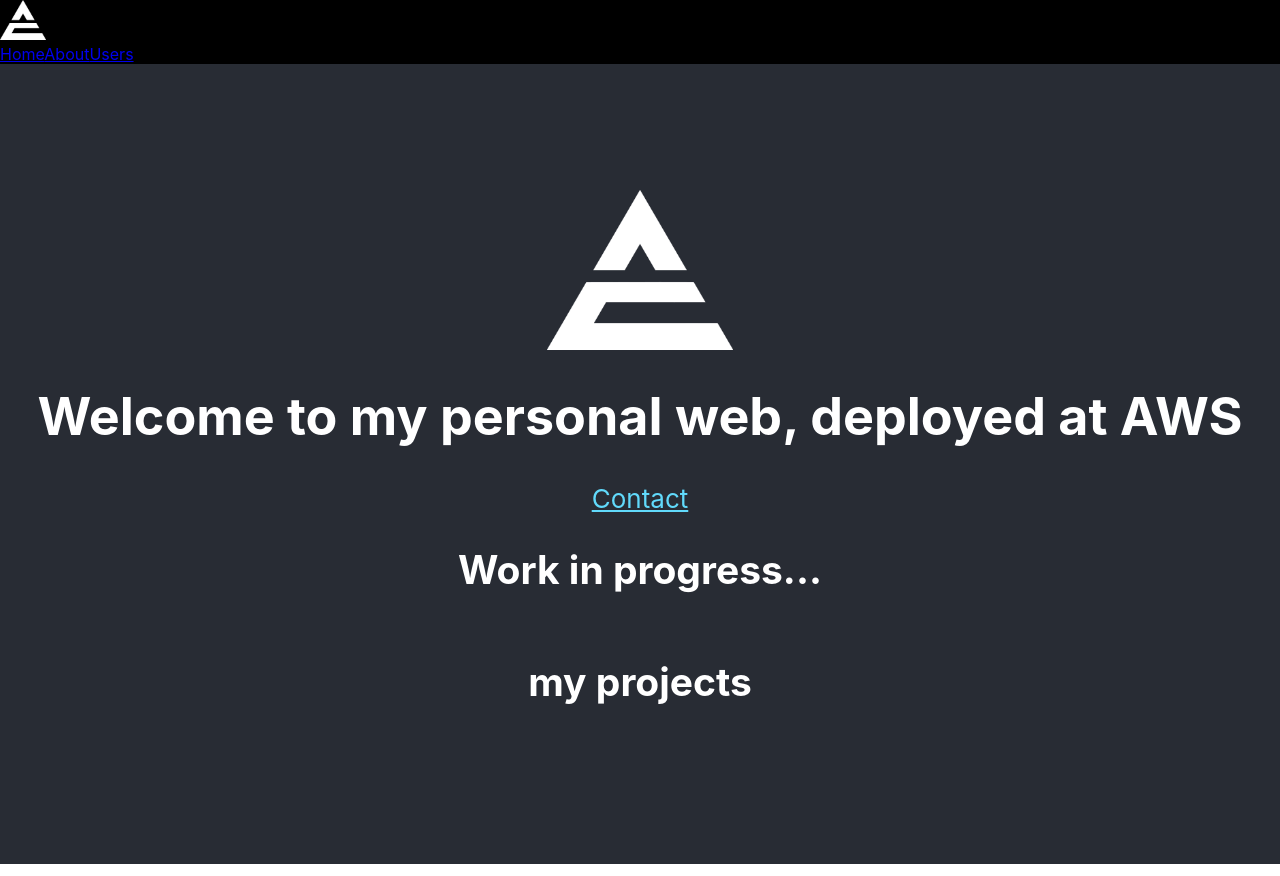
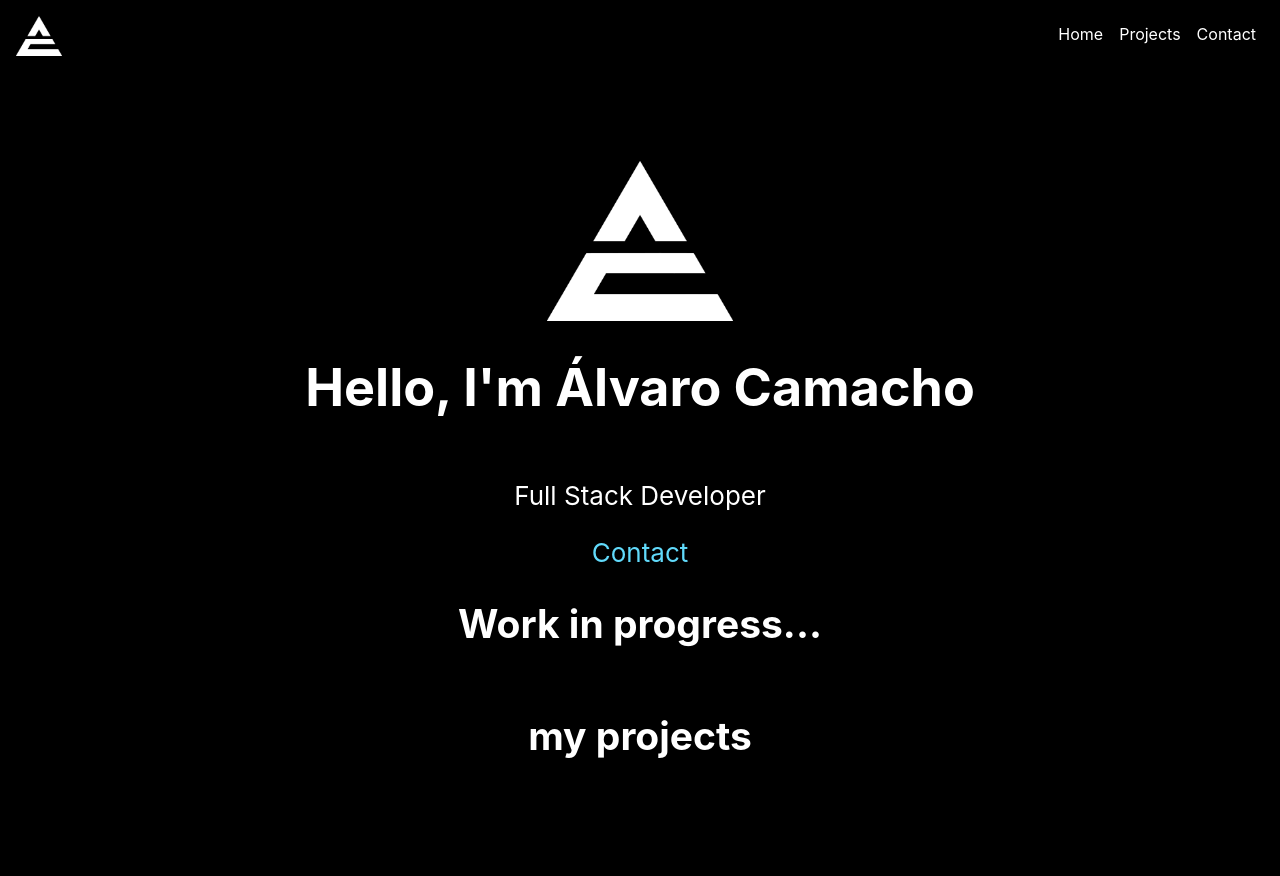
Before and after one commit to Mauricio-xxi/portfolio, a React app in the folder portfolio/: page / in a window 1280 px wide. Built offline with nearby package versions, Linux system fonts and the light colour scheme; what styletron-engine-atomic, styletron-react would draw is missing.

Commit message:
add style to nav bar

```diff
--- a/portfolio/src/App.scss
+++ b/portfolio/src/App.scss
@@ -14,7 +14,7 @@
 // }
 
 .App-header {
-    background-color: #282c34;
+    background-color: black;
     min-height: 100vh;
     display: flex;
     flex-direction: column;
@@ -39,3 +39,15 @@
 .navbar-logo {
     height: 5vmin;
 }
+.navbar-buttons {
+    padding: 0.5rem;
+}
+
+a,
+a:visited,
+a:hover,
+a:active {
+    text-decoration: none;
+    color: white;
+    cursor: pointer;
+}
--- a/portfolio/src/components/NavBar.js
+++ b/portfolio/src/components/NavBar.js
@@ -4,14 +4,33 @@ import logo from '../logo.png'
 
 export default function NavBar() {
     return (
-        <div style={{ backgroundColor: 'black' }}>
+        <div
+            style={{
+                padding: '1rem',
+                backgroundColor: 'black',
+                display: 'flex',
+                flexDirection: 'row',
+                justifyContent: 'space-between',
+            }}
+        >
             <div>
                 <img src={logo} className="navbar-logo" alt="logo" />
             </div>
-            <div>
-                <Link to="/">Home</Link>
-                <Link to="/about">About</Link>
-                <Link to="/users">Users</Link>
+            <div
+                style={{
+                    display: 'flex',
+                    flexDirection: 'row',
+                }}
+            >
+                <div className="navbar-buttons">
+                    <Link to="/">Home</Link>
+                </div>
+                <div className="navbar-buttons">
+                    <Link to="/users">Projects</Link>
+                </div>
+                <div className="navbar-buttons">
+                    <Link to="/about">Contact</Link>
+                </div>
             </div>
         </div>
     )
--- a/portfolio/src/pages/Main.js
+++ b/portfolio/src/pages/Main.js
@@ -6,7 +6,8 @@ export const Main = () => {
         <div>
             <header className="App-header">
                 <img src={logo} className="App-logo" alt="logo" />
-                <h1>Welcome to my personal web, deployed at AWS</h1>
+                <h1>Hello, I'm Álvaro Camacho</h1>
+                <p>Full Stack Developer</p>
                 <a
                     className="App-link"
                     href="https://www.linkedin.com/in/alvaro-mauricio-camacho-davila/"
```
Also changed, not shown: portfolio/src/index.scss (+8 -8 lines), 1 other file (tests, documents, lock files or other folders).
